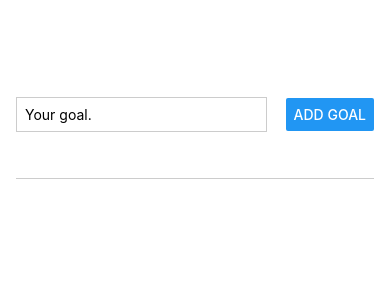
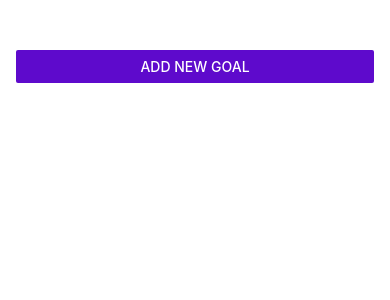
Before and after one commit to ertugrulgurkan/goalsApp, a React Native app: screen / in a window 390 px wide. Shown: the top 300 px of the page. Built offline with nearby package versions, Linux system fonts and the light colour scheme.

Commit message:
modal added.

```diff
--- a/App.js
+++ b/App.js
@@ -1,30 +1,43 @@
-import { StyleSheet, View, FlatList } from "react-native";
+import { StyleSheet, View, FlatList, Button } from "react-native";
 import { useState } from "react";
 import GoalItem from "./components/GoalItem";
 import GoalInput from "./components/GoalInput";
 
 export default function App() {
   const [goals, setGoals] = useState([]);
+  const [modalIsVisible, setModalIsVisible] = useState(false);
+
+  function startAddGoalHandler() {
+    setModalIsVisible(true);
+  }
+
+  function endAddGoalHandler() {
+    setModalIsVisible(false);
+  }
 
   function addGoalHandler(enteredGoalText) {
-    console.log(enteredGoalText);
     setGoals((currentGoals) => [
       ...currentGoals,
       { text: enteredGoalText, id: Math.random().toString() },
     ]);
+    endAddGoalHandler();
   }
 
   function deleteGoalHandler(id) {
-    console.log(id)
     setGoals((currentGoals) => {
       return currentGoals.filter((goal) => goal.id !== id);
     });
-    console.log("delete");
   }
 
   return (
     <View style={styles.appContainer}>
-      <GoalInput onAddGoal={addGoalHandler} />
+      <Button
+        title="Add New Goal"
+        color="#5e0acc"
+        onPress={startAddGoalHandler}
+        onCancel={endAddGoalHandler}
+      />
+      <GoalInput visible={modalIsVisible} onAddGoal={addGoalHandler} />
       <View style={styles.goalsContainer}>
         <FlatList
           data={goals}
--- a/components/GoalInput.js
+++ b/components/GoalInput.js
@@ -1,4 +1,4 @@
-import { StyleSheet, Button, View, TextInput } from "react-native";
+import { StyleSheet, Button, View, TextInput, Modal } from "react-native";
 import { useState } from "react";
 
 function GoalInput(props) {
@@ -13,6 +13,7 @@
     setEnteredGoalText("");
   }
   return (
+    <Modal visible={props.visible} animationType="slide">
       <View style={styles.inputContainer}>
         <TextInput
           onChangeText={goalInputHandler}
@@ -20,27 +21,42 @@
           placeholder="Your goal."
           value={enteredGoalText}
         />
+        <View style={styles.buttonContainer}>
+          <View style={styles.button}>
             <Button title="Add Goal" onPress={addGoalHandler} />
           </View>
+          <View style={styles.button}>
+            <Button title="Cancel" onPress={props.onCancel} />
+          </View>
+        </View>
+      </View>
+    </Modal>
   );
 }
 
 const styles = StyleSheet.create({
   inputContainer: {
     flex: 1,
-    flexDirection: "row",
-    justifyContent: "space-between",
+    justifyContent: "center",
     alignItems: "center",
     marginBottom: 24,
+    padding: 16,
     borderBottomWidth: 1,
     borderBottomColor: "#cccccc",
   },
   textInput: {
     borderColor: "#cccccc",
     borderWidth: 1,
-    width: "70%",
-    marginRight: 8,
+    width: "100%",
     padding: 8,
+  },
+  buttonContainer: {
+    marginTop: 16,
+    flexDirection: "row",
+  },
+  button: {
+    width: 100,
+    marginHorizontal: 8,
   },
 });
 
--- a/components/GoalItem.js
+++ b/components/GoalItem.js
@@ -1,13 +1,16 @@
 import { StyleSheet, View, Text, Pressable } from "react-native";
 
 function GoalItem(props) {
-  console.log("id", props.id)
   return (
-    <Pressable onPress={props.onDeleteItem.bind(this, props.id)}>
-      <View style={styles.goalItem}>
+    <View style={styles.goalItem}>
+      <Pressable
+        android_ripple={{ color: "#210644", borderless: true }}
+        style={({ pressed }) => pressed && styles.pressedItem}
+        onPress={props.onDeleteItem.bind(this, props.id)}
+      >
         <Text style={styles.goalItemText}>{props.text}</Text>
-      </View>
-    </Pressable>
+      </Pressable>
+    </View>
   );
 }
 
@@ -16,10 +19,13 @@
     margin: 8,
     borderRadius: 8,
     backgroundColor: "#5e0acc",
-    padding: 8,
   },
   goalItemText: {
     color: "white",
+    padding: 8,
+  },
+  pressedItem: {
+    opacity: 0.5,
   },
 });
 
```
Lines whose indentation alone changed are shown as unchanged.
